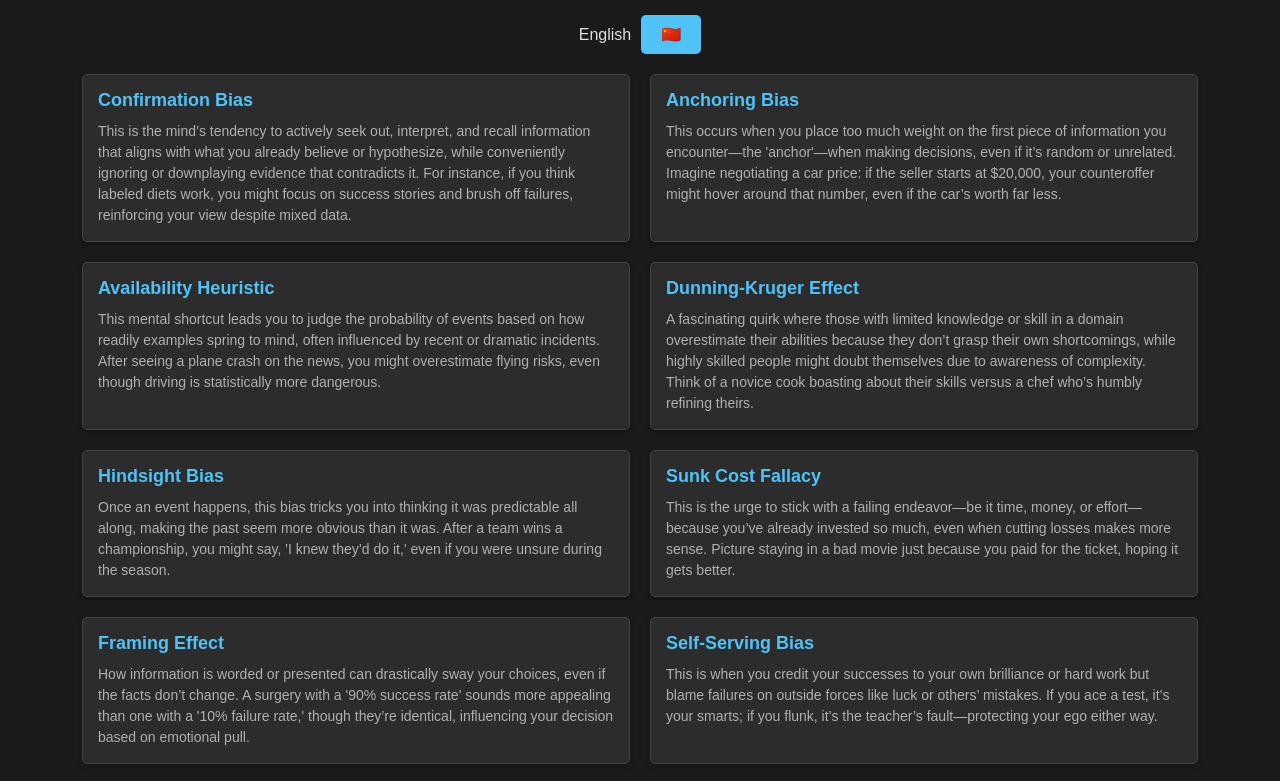
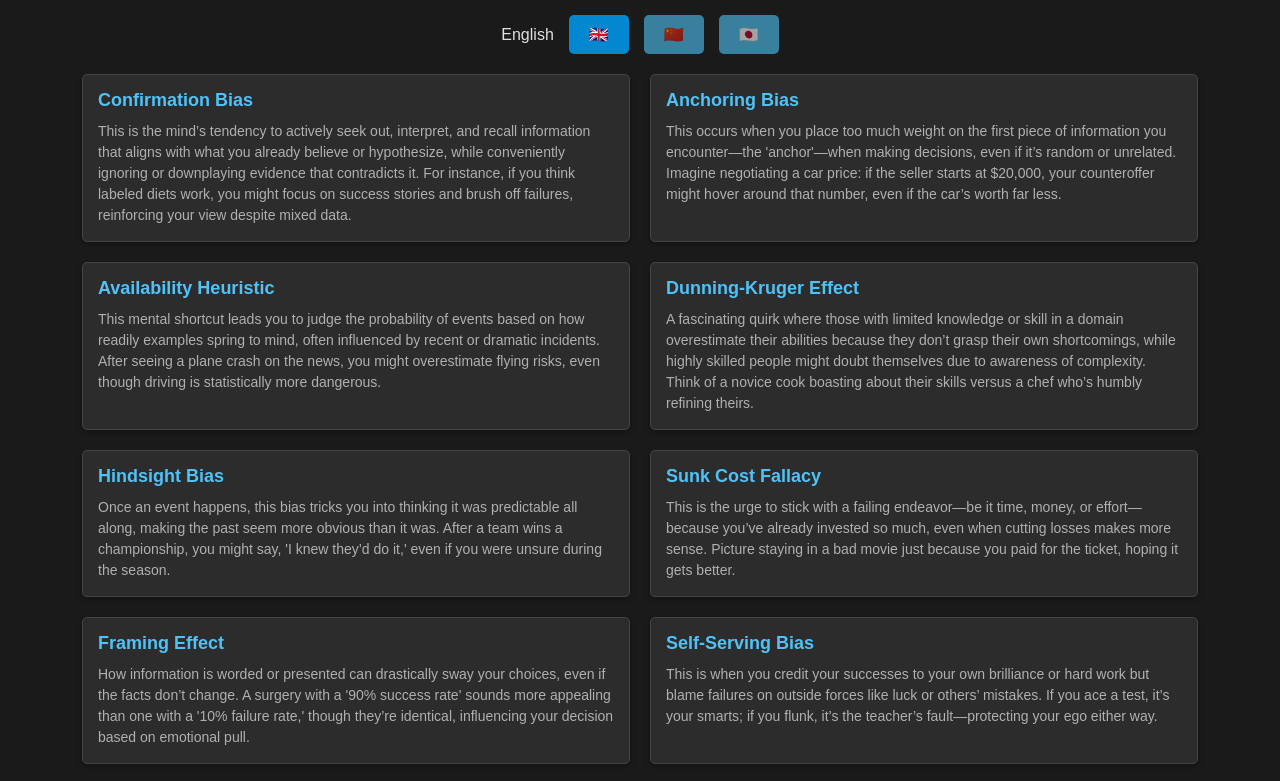
Before and after one commit to douglas278/cognitive-biases, a plain HTML site: page index.html in a window 1280 px wide. Shown: the part 73-854 px from the top of the page. Drawn offline with Linux system fonts and the light colour scheme.

Commit message:
Update index.html

```diff
--- a/index.html
+++ b/index.html
@@ -22,7 +22,7 @@
             display: flex;
             justify-content: center;
             align-items: center;
-            gap: 10px;
+            gap: 15px;
         }
         button {
             padding: 10px 20px;
@@ -32,9 +32,17 @@
             color: #1A1A1A;
             border: none;
             border-radius: 5px;
+            transition: background 0.3s, opacity 0.3s;
         }
         button:hover {
             background: #81D4FA;
+        }
+        button.active {
+            background: #0288D1; /* Darker blue for active state */
+            opacity: 1;
+        }
+        button.inactive {
+            opacity: 0.6; /* Dim inactive buttons */
         }
         .bias-container {
             display: grid;
@@ -91,7 +99,9 @@
     <h1 id="title"></h1>
     <div class="toggle">
         <span id="langLabel"></span>
-        <button id="langToggle">🇬🇧</button>
+        <button id="toggleEn" class="active">🇬🇧</button>
+        <button id="toggleZh" class="inactive">🇨🇳</button>
+        <button id="toggleJa" class="inactive">🇯🇵</button>
     </div>
     <div class="bias-container" id="biasContainer"></div>
     <footer id="footer"></footer>
@@ -128,16 +138,26 @@
             document.getElementById('title').textContent = constants.title;
             document.getElementById('footer').textContent = constants.footer;
             document.getElementById('langLabel').textContent = constants.label;
-            document.getElementById('langToggle').textContent =
-                currentLang === 'en' ? "🇨🇳" : // Switch to Chinese
-                currentLang === 'zh' ? "🇯🇵" : // Switch to Japanese
-                "🇬🇧"; // Switch to English
+
+            // Update button states
+            document.getElementById('toggleEn').className = currentLang === 'en' ? 'active' : 'inactive';
+            document.getElementById('toggleZh').className = currentLang === 'zh' ? 'active' : 'inactive';
+            document.getElementById('toggleJa').className = currentLang === 'ja' ? 'active' : 'inactive';
         }
 
-        document.getElementById('langToggle').addEventListener('click', () => {
-            currentLang = currentLang === 'en' ? 'zh' :
-                          currentLang === 'zh' ? 'ja' :
-                          'en'; // Cycle: English -> Chinese -> Japanese -> English
+        // Add event listeners for each toggle button
+        document.getElementById('toggleEn').addEventListener('click', () => {
+            currentLang = 'en';
+            renderBiases();
+        });
+
+        document.getElementById('toggleZh').addEventListener('click', () => {
+            currentLang = 'zh';
+            renderBiases();
+        });
+
+        document.getElementById('toggleJa').addEventListener('click', () => {
+            currentLang = 'ja';
             renderBiases();
         });
 
```
